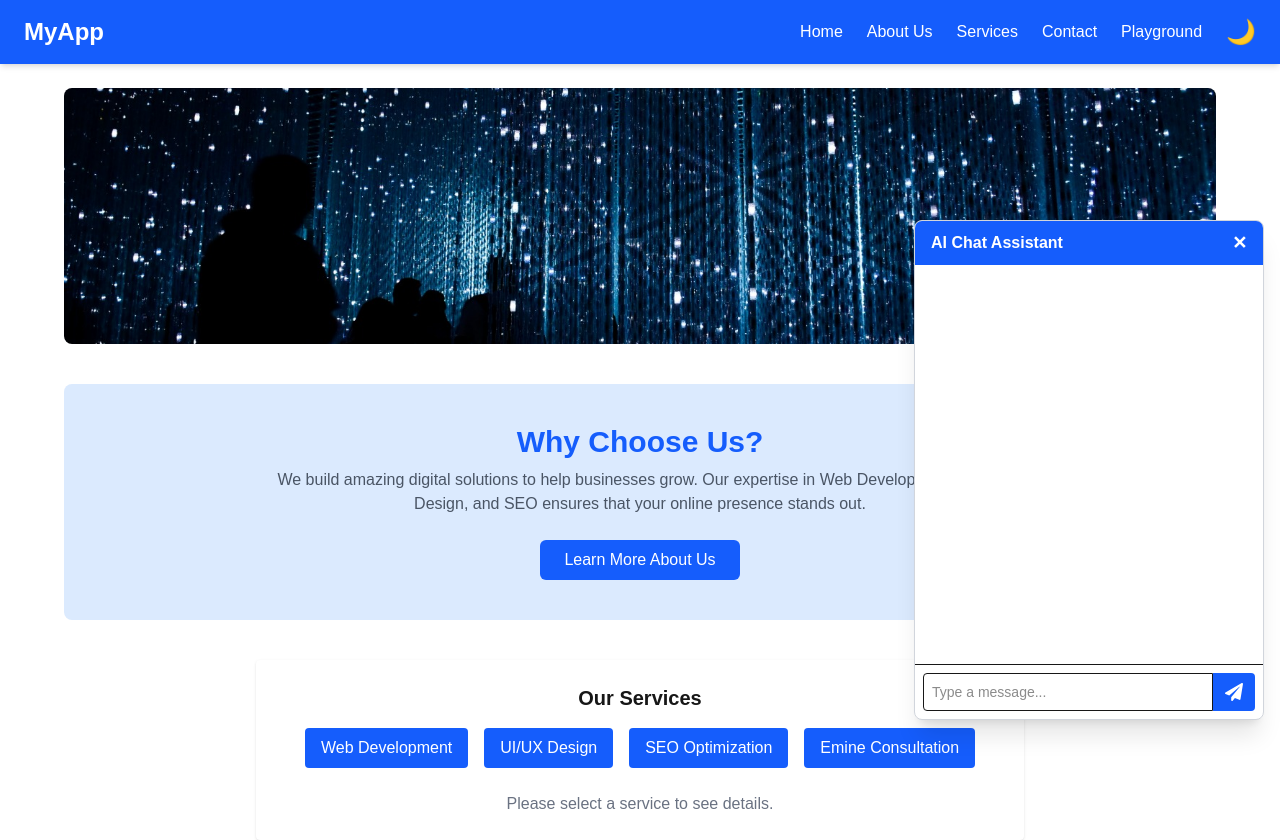
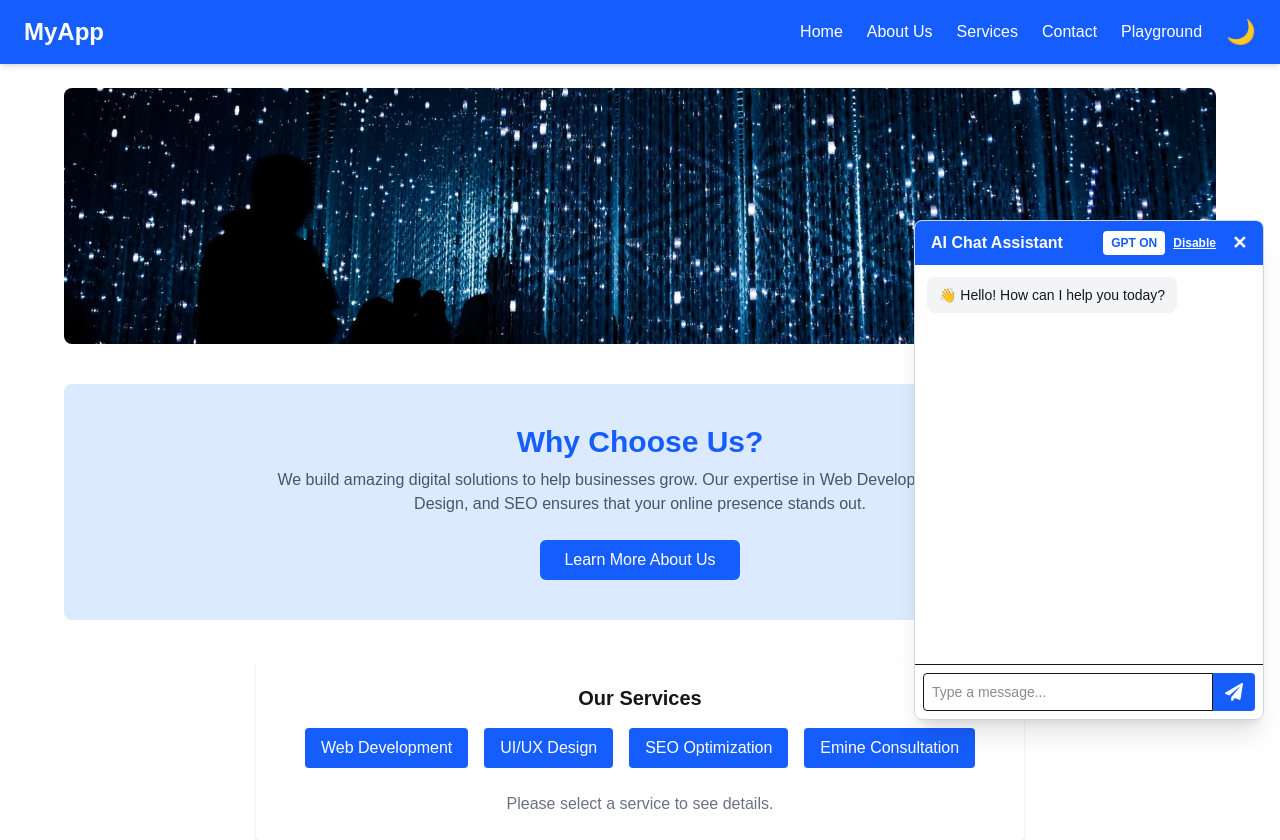
Before and after one commit to eminegurra/react-project, a Next.js app: page / in a window 1280 px wide. Both pictures are taken after a click on the button "Open chat". Built offline with nearby package versions, Linux system fonts and the light colour scheme.

Commit message:
Last commit

```diff
--- a/app/api/chat/route.js
+++ b/app/api/chat/route.js
@@ -34,7 +34,7 @@ export async function POST(req) {
 
     if (!res.ok) {
       const errText = await res.text();
-      console.error("❌ OpenAI Error:", errText);
+      console.error("OpenAI Error:", errText);
       return NextResponse.json({ reply: "OpenAI error" }, { status: 500 });
     }
 
@@ -43,7 +43,7 @@ export async function POST(req) {
 
     return NextResponse.json({ reply });
   } catch (err) {
-    console.error("❌ Server Error:", err);
+    console.error("Server Error:", err);
     return NextResponse.json({ reply: "Oops! Something went wrong." }, { status: 500 });
   }
 }
--- a/app/components/ChatWidget.js
+++ b/app/components/ChatWidget.js
@@ -14,12 +14,32 @@ export default function ChatWidget() {
     setInput,
     isBotTyping,
     setIsBotTyping,
+    useGPT,
+    setUseGPT,
   } = useChat();
 
   const [qaData, setQaData] = useState({});
   const [isMounted, setIsMounted] = useState(false);
+  const [sentWelcome, setSentWelcome] = useState(false);
 
   // ✅ Correct: hook at top-level
+
+  useEffect(() => {
+    if (isOpen && !sentWelcome && messages.length === 0) {
+      setMessages((prev) => [
+        ...prev,
+        {
+          type: "bot",
+          text: "👋 Hello! How can I help you today?",
+        },
+      ]);
+      setSentWelcome(true);
+    }
+
+    if (!isOpen) {
+      setSentWelcome(false); // reset when chat is closed
+    }
+  }, [isOpen]);
   useEffect(() => {
     setIsMounted(true);
 
@@ -50,16 +70,26 @@ export default function ChatWidget() {
 
     const lower = input.toLowerCase();
 
+    // GPT enabled: always use GPT
+    if (useGPT) {
+      setIsBotTyping(true);
+      const botReply = await getOpenAIResponse(input);
+      setIsBotTyping(false);
+      setMessages((prev) => [...prev, { type: "bot", text: botReply }]);
+      return;
+    }
+
+    // GPT disabled: check qaData
     if (qaData[lower]) {
       const botReply = { type: "bot", text: qaData[lower] };
       setMessages((prev) => [...prev, botReply]);
     } else {
-      setIsBotTyping(true);
-      const botReply = await getOpenAIResponse(input);
-      setIsBotTyping(false);
-      setMessages((prev) => [...prev, { type: "bot", text: botReply }]);
+
+      const botReply = { type: "bot", text: "❓ Sorry, I don’t have an answer for that." };
+      setMessages((prev) => [...prev, botReply]);
     }
   };
+
 
   const getOpenAIResponse = async (message) => {
     try {
@@ -91,19 +121,40 @@ export default function ChatWidget() {
 
       {isOpen && (
         <div className="fixed bottom-20 right-4 w-[350px] h-[500px] bg-white shadow-xl rounded-lg overflow-hidden border border-gray-300 flex flex-col">
+          {/* Header */}
           <div className="bg-blue-600 text-white px-4 py-2 font-bold flex justify-between items-center">
             <span>AI Chat Assistant</span>
-            <button onClick={toggleChat} className="text-white text-lg font-bold">
-              ✕
-            </button>
+            <div className="flex items-center gap-2 text-xs">
+              <span className="bg-white text-blue-600 px-2 py-1 rounded">
+                {useGPT ? "GPT ON" : "GPT OFF"}
+              </span>
+              <button
+                onClick={() => setUseGPT(!useGPT)}
+                className="text-white underline"
+              >
+                {useGPT ? "Disable" : "Enable"}
+              </button>
+              <button
+                onClick={toggleChat}
+                className="text-white text-lg font-bold ml-2"
+              >
+                ✕
+              </button>
+            </div>
           </div>
 
+          {/* Chat Messages */}
           <div className="flex-1 overflow-y-auto p-3 space-y-2 text-sm">
             {messages.map((msg, i) => (
-              <div key={i} className={`w-full flex ${msg.type === "user" ? "justify-end" : "justify-start"}`}>
+              <div
+                key={i}
+                className={`w-full flex ${msg.type === "user" ? "justify-end" : "justify-start"}`}
+              >
                 <div
                   className={`inline-block px-3 py-2 rounded-lg text-sm max-w-[80%] break-words ${
-                    msg.type === "user" ? "bg-blue-100 text-right" : "bg-gray-100 text-left"
+                    msg.type === "user"
+                      ? "bg-blue-100 text-right"
+                      : "bg-gray-100 text-left"
                   } hover:bg-opacity-90 transition`}
                 >
                   {msg.text}
@@ -120,6 +171,7 @@ export default function ChatWidget() {
             )}
           </div>
 
+          {/* Input Box */}
           <div className="flex border-t p-2">
             <input
               type="text"
@@ -141,4 +193,5 @@ export default function ChatWidget() {
       )}
     </div>
   );
+
 }
--- a/app/context/ChatContext.js
+++ b/app/context/ChatContext.js
@@ -8,10 +8,7 @@ export function ChatProvider({ children }) {
   const [messages, setMessages] = useState([]);
   const [input, setInput] = useState("");
   const [isBotTyping, setIsBotTyping] = useState(false);
-
-  useEffect(() => {
-    // You can persist messages or open state here if needed
-  }, []);
+  const [useGPT, setUseGPT] = useState(true);
 
   return (
     <ChatContext.Provider
@@ -24,6 +21,8 @@ export function ChatProvider({ children }) {
         setInput,
         isBotTyping,
         setIsBotTyping,
+        useGPT,
+        setUseGPT,
       }}
     >
       {children}
```
